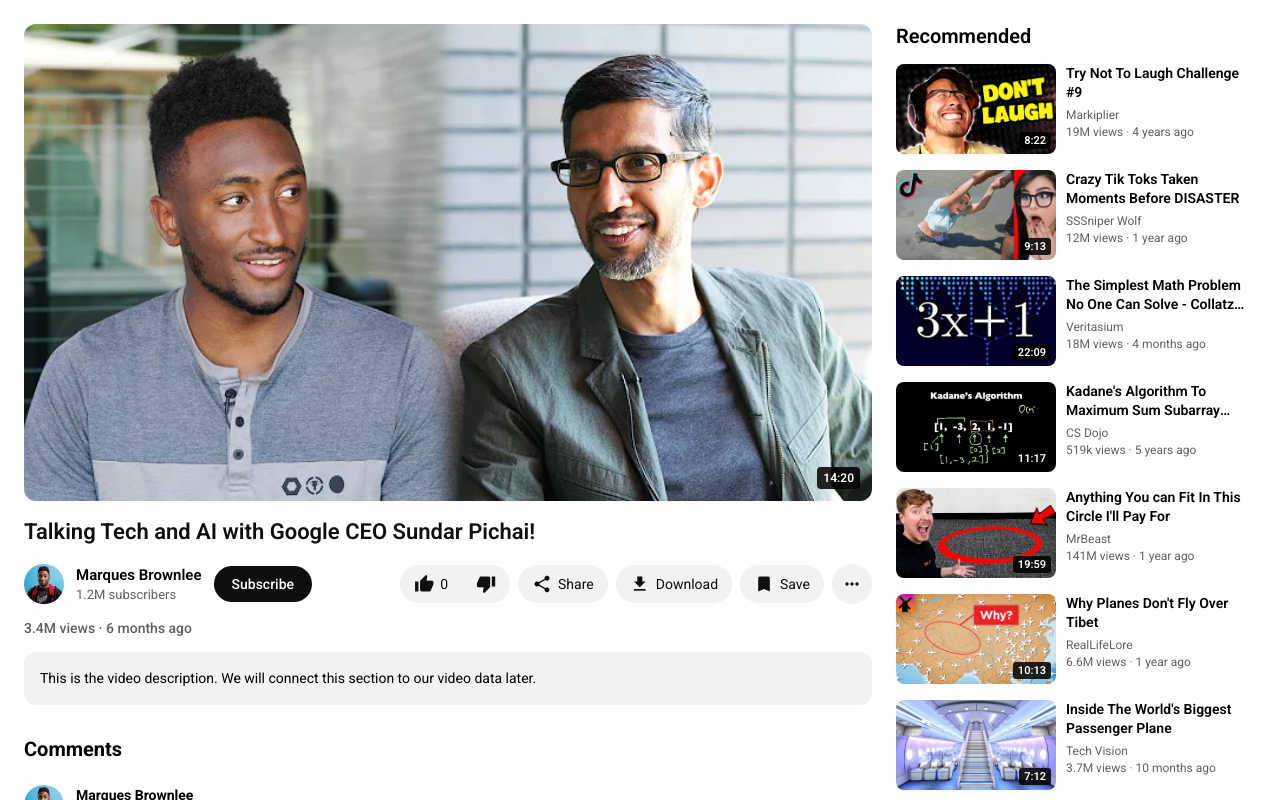
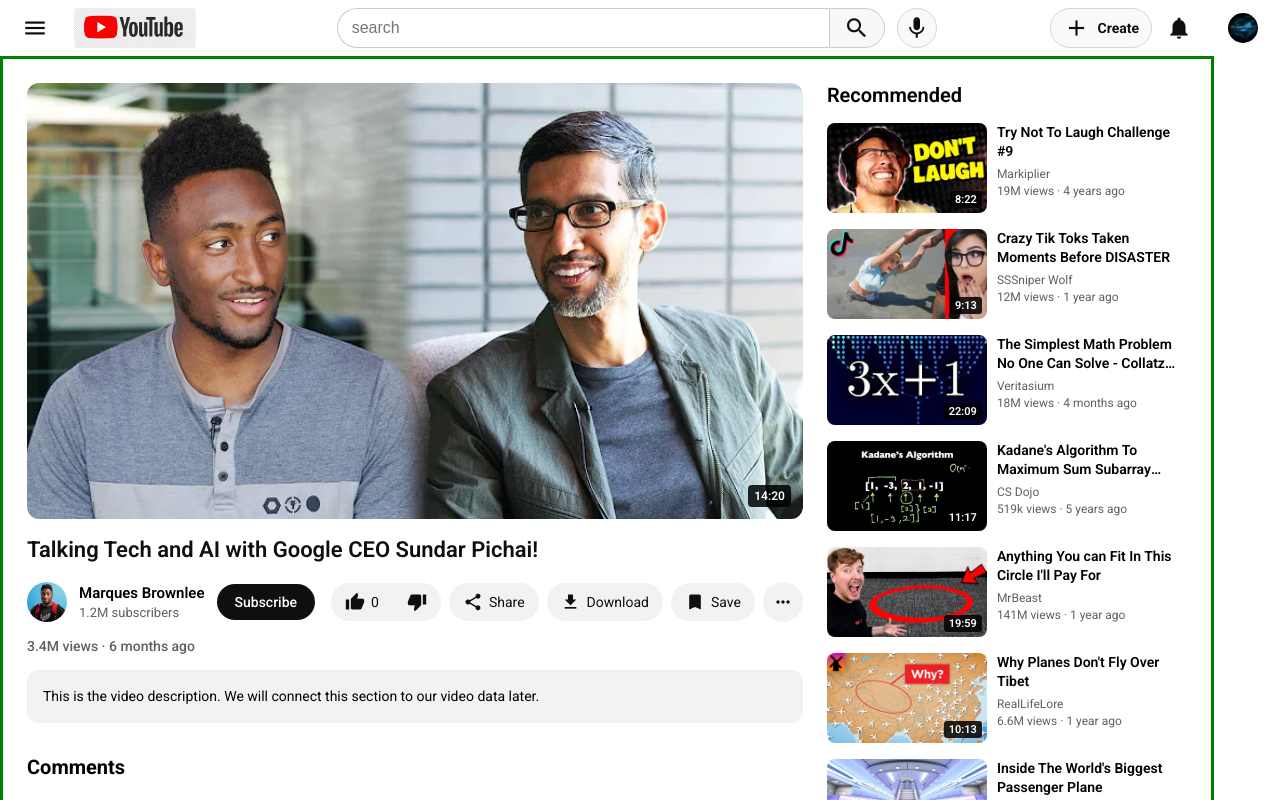
Before and after one commit to DannieBest/Youtube-clone-react, a React (Vite) app: page /watch/1 in a window 1280 px wide. Shown: the top 800 px of the page. Built offline with nearby package versions, Linux system fonts and the light colour scheme.

Commit message:
feat: implemented the header feature into my video watch-page

```diff
--- a/src/App.jsx
+++ b/src/App.jsx
@@ -1,15 +1,38 @@
 import { BrowserRouter, Routes, Route } from 'react-router-dom';
-import './App.css'
+import './App.css';
+
 import AppLayout from './components/Layout/AppLayout/AppLayout';
+import MainContent from './components/Layout/MainContent/MainContent';
 import WatchPage from './pages/WatchPage/WatchPage';
 
 function App() {
   return (
     <BrowserRouter>
+
       <Routes>
-        <Route path="/" element={<AppLayout />} />
-        <Route path="/watch/:videoId" element={<WatchPage />} />
+
+        {/* Home Page */}
+        <Route
+          path="/"
+          element={
+            <AppLayout showSidebar>
+              <MainContent />
+            </AppLayout>
+          }
+        />
+
+        {/* Watch Page */}
+        <Route
+          path="/watch/:videoId"
+          element={
+            <AppLayout>
+              <WatchPage />
+            </AppLayout>
+          }
+        />
+
       </Routes>
+
     </BrowserRouter>
   );
 }
--- a/src/components/Layout/AppLayout/AppLayout.jsx
+++ b/src/components/Layout/AppLayout/AppLayout.jsx
@@ -1,17 +1,15 @@
 import Header from '../Header/Header';
 import Sidebar from '../Sidebar/Sidebar';
-import MainContent from '../MainContent/MainContent';
 import './AppLayout.css';
 
-function AppLayout() {
+function AppLayout({children, showSidebar = false}) {
   return (
     <div className='app'>
       <Header />
 
       <div className='app-layout'>
-        <Sidebar />
-
-         <MainContent />
+        {showSidebar && <Sidebar />}
+        {children}
       </div>
 
     </div>
--- a/src/pages/WatchPage/WatchPage.css
+++ b/src/pages/WatchPage/WatchPage.css
@@ -4,8 +4,9 @@
 
 .watch-page {
   max-width: auto;
-  margin: 0;
+  margin-top: 56px;
   padding: 24px;
+  border: 3px solid green;
 
 }
 
--- a/src/pages/WatchPage/WatchPage.jsx
+++ b/src/pages/WatchPage/WatchPage.jsx
@@ -1,4 +1,7 @@
 import { useParams } from 'react-router-dom';
+import { useState } from 'react';
+
+import CategoryBar from '../../components/UI/CategoryBar/CategoryBar';
 import videos from '../../data/videos';
 import RecommendedVideos from '../../components/UI/RecommendedVideos/RecommendedVideos';
 import WatchVideo from '../UI/WatchVideo/WatchVideo';
@@ -8,6 +11,7 @@ import './WatchPage.css';
 
 function WatchPage() {
   const { videoId } = useParams();
+  const [selectedCategory, setSelectedCategory] = useState('All');
 
   const video = videos.find(
     (video) => video.id === Number(videoId)
@@ -23,6 +27,7 @@ function WatchPage() {
 
   return (
     <main className="watch-page">
+
 
       <div className="watch-page__content">
 
```
